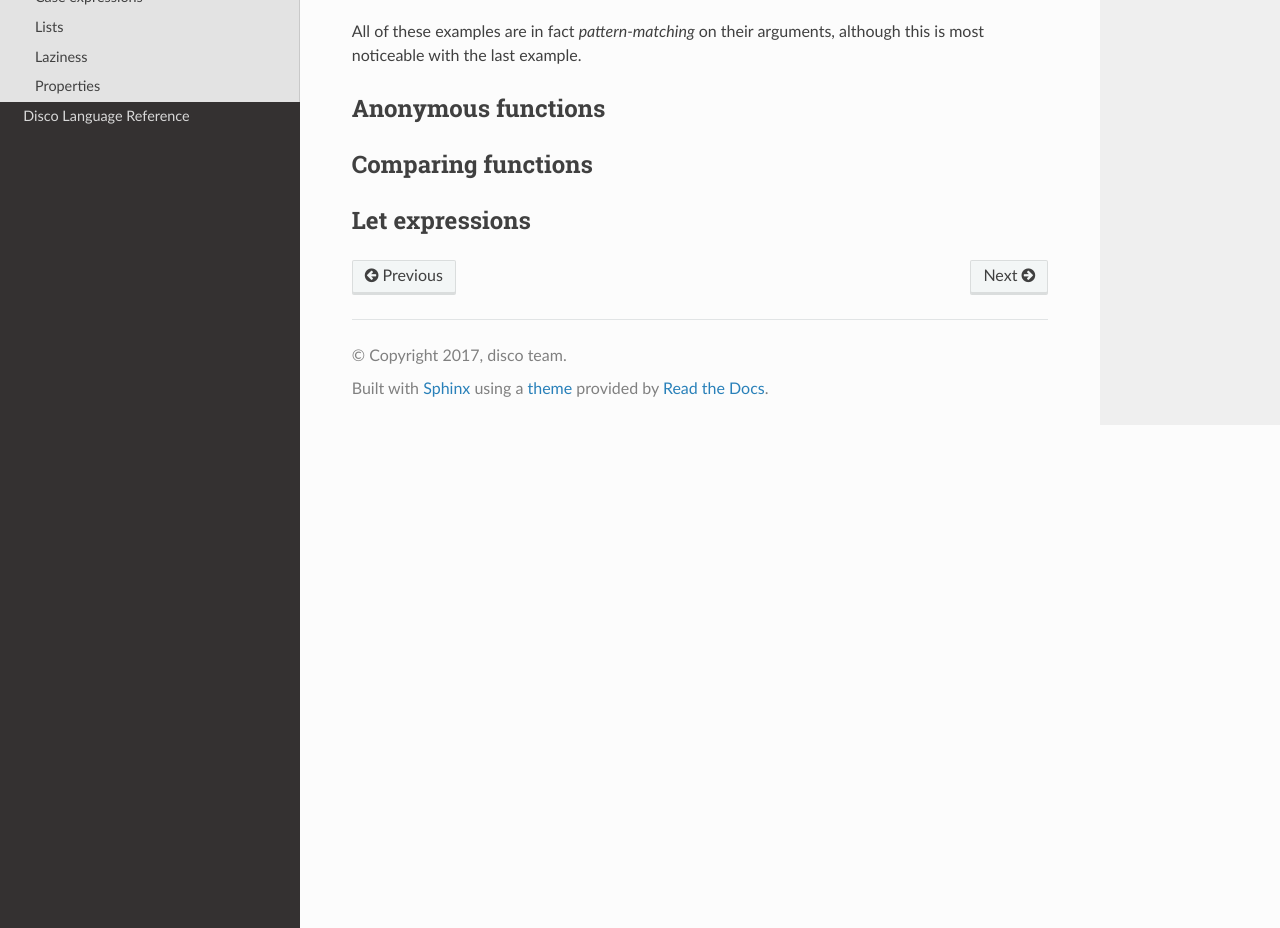
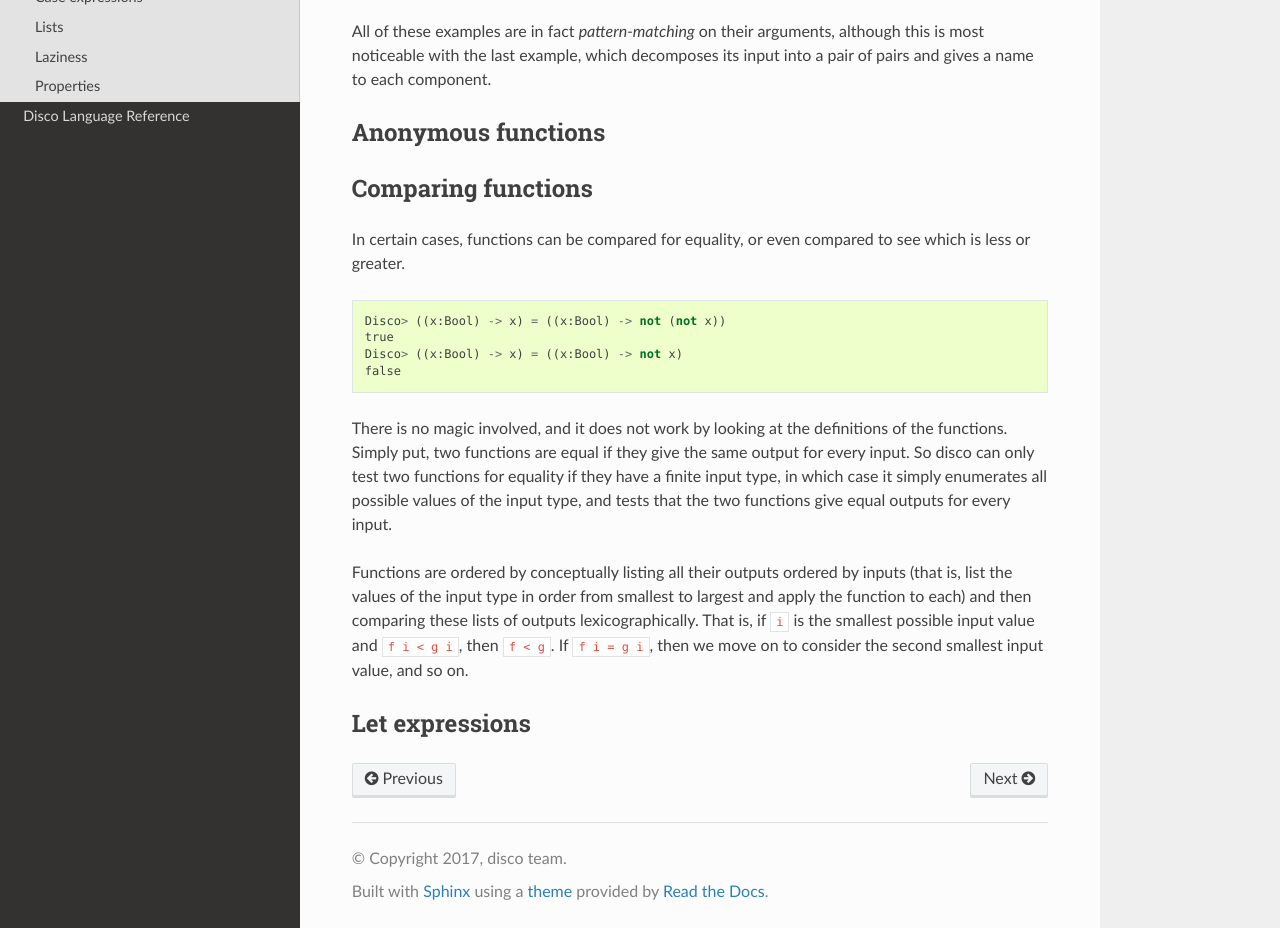
Before and after one commit to disco-lang/disco, a Sphinx documentation site: the page built from docs/tutorial/functions.rst, in a window 1280 px wide and 1400 px high, scrolled down 580 px, cut to the strip 472-1400 px from the top of the window. Built offline with Sphinx 7.4.7 and the Read the Docs theme 2.0.0, drawn with Linux system fonts in a browser that asks for light colours.

Commit message:
tutorial: write about comparing functions [ci skip]

```diff
--- a/docs/tutorial/functions.rst
+++ b/docs/tutorial/functions.rst
@@ -50,7 +50,9 @@ example:
    :caption:
 
 All of these examples are in fact *pattern-matching* on their
-arguments, although this is most noticeable with the last example.
+arguments, although this is most noticeable with the last example,
+which decomposes its input into a pair of pairs and gives a name to
+each component.
 
 Anonymous functions
 ===================
@@ -58,5 +60,30 @@ Anonymous functions
 Comparing functions
 ===================
 
+In certain cases, functions can be compared for equality, or even
+compared to see which is less or greater.
+
+::
+
+    Disco> ((x:Bool) -> x) = ((x:Bool) -> not (not x))
+    true
+    Disco> ((x:Bool) -> x) = ((x:Bool) -> not x)
+    false
+
+There is no magic involved, and it does not work by looking at the
+definitions of the functions. Simply put, two functions are equal if
+they give the same output for every input.  So disco can only test two
+functions for equality if they have a finite input type, in which case
+it simply enumerates all possible values of the input type, and tests
+that the two functions give equal outputs for every input.
+
+Functions are ordered by conceptually listing all their outputs
+ordered by inputs (that is, list the values of the input type in order
+from smallest to largest and apply the function to each) and then
+comparing these lists of outputs lexicographically.  That is, if ``i``
+is the smallest possible input value and ``f i < g i``, then ``f <
+g``.  If ``f i = g i``, then we move on to consider the second
+smallest input value, and so on.
+
 Let expressions
 ===============
```
